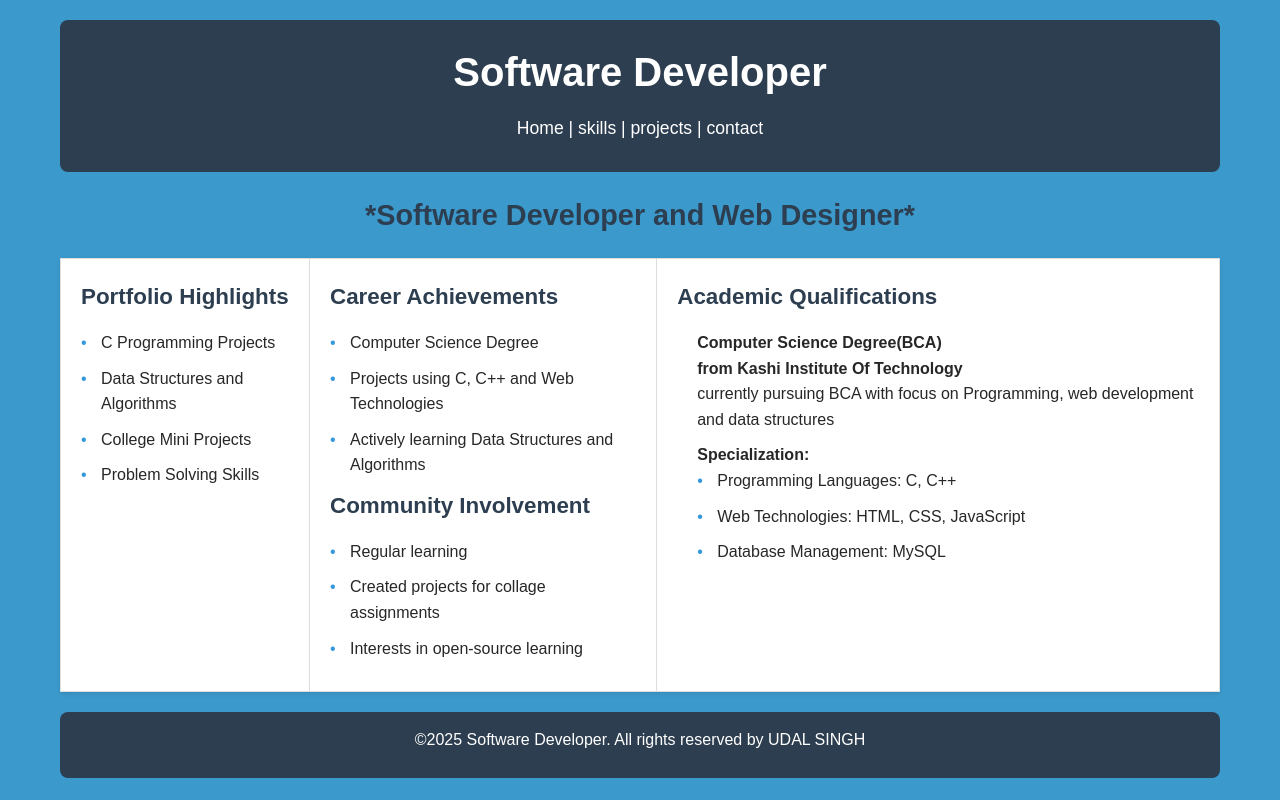
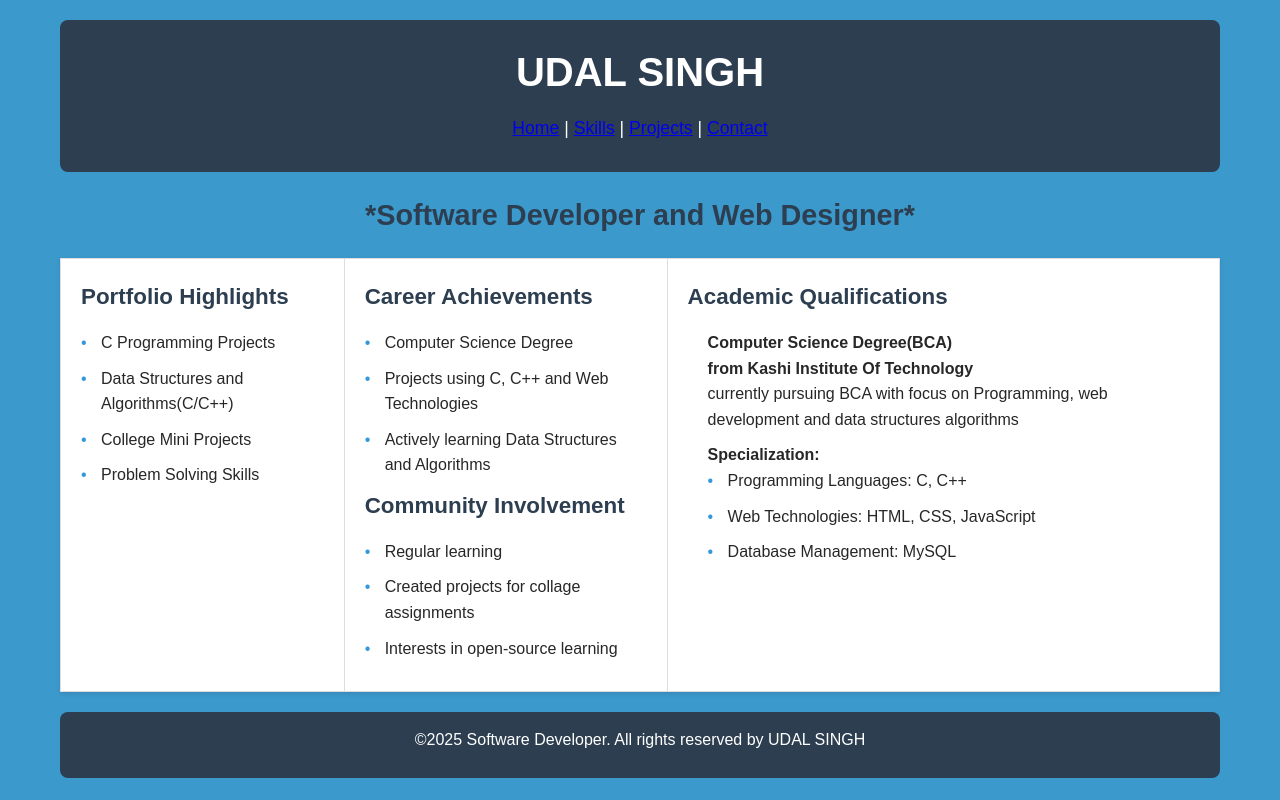
Before and after one commit to Udalsingh-0279/firstproject, a plain HTML site: page index.html in a window 1280 px wide. Drawn offline with Linux system fonts and the light colour scheme.

Commit message:
Revise index.html with new header and footer
Updated header and footer with name and links.

```diff
--- a/index.html
+++ b/index.html
@@ -8,8 +8,8 @@
 </head>
 <body>
     <header>
-        <h1 style="text-align:center">Software Developer</h1>
-        <p style="text-align:center">Home | skills | projects | contact</p>
+        <h1 style="text-align:center">UDAL SINGH</h1>
+        <p style="text-align:center"><a href="#home">Home</a> | <a href="#skills">Skills</a> | <a href="#projects">Projects</a> | <a href="#contact">Contact</a></p>
     </header>
     <h2 style="text-align:center;">*Software Developer and Web Designer*</h2>
     <table border="1px" width="100%">
@@ -18,7 +18,7 @@
                 <h3>Portfolio Highlights</h3>
                 <ul>
                     <li> C Programming Projects</li>
-                    <li> Data Structures and Algorithms</li>
+                    <li> Data Structures and Algorithms(C/C++)</li>
                     <li> College Mini Projects</li>
                     <li> Problem Solving Skills</li>
                 </ul>
@@ -41,7 +41,7 @@
                 <h3>Academic Qualifications</h3>
                 <ul>
                     <h4>Computer Science Degree(BCA) <br>from Kashi Institute Of Technology</h4>
-                    <p>currently pursuing BCA with focus on Programming, web development and data structures</p>
+                    <p>currently pursuing BCA with focus on Programming, web development and data structures algorithms</p>
                     <h4>Specialization: </h4>
                     <ul>
                         <li>Programming Languages: C, C++</li>
@@ -55,6 +55,5 @@
     <footer style="text-align:center; margin-top:20px;">
         <p>&copy;2025 Software Developer. All rights reserved by UDAL SINGH</p>
     </footer>
-
 </body>
 </html>
```
